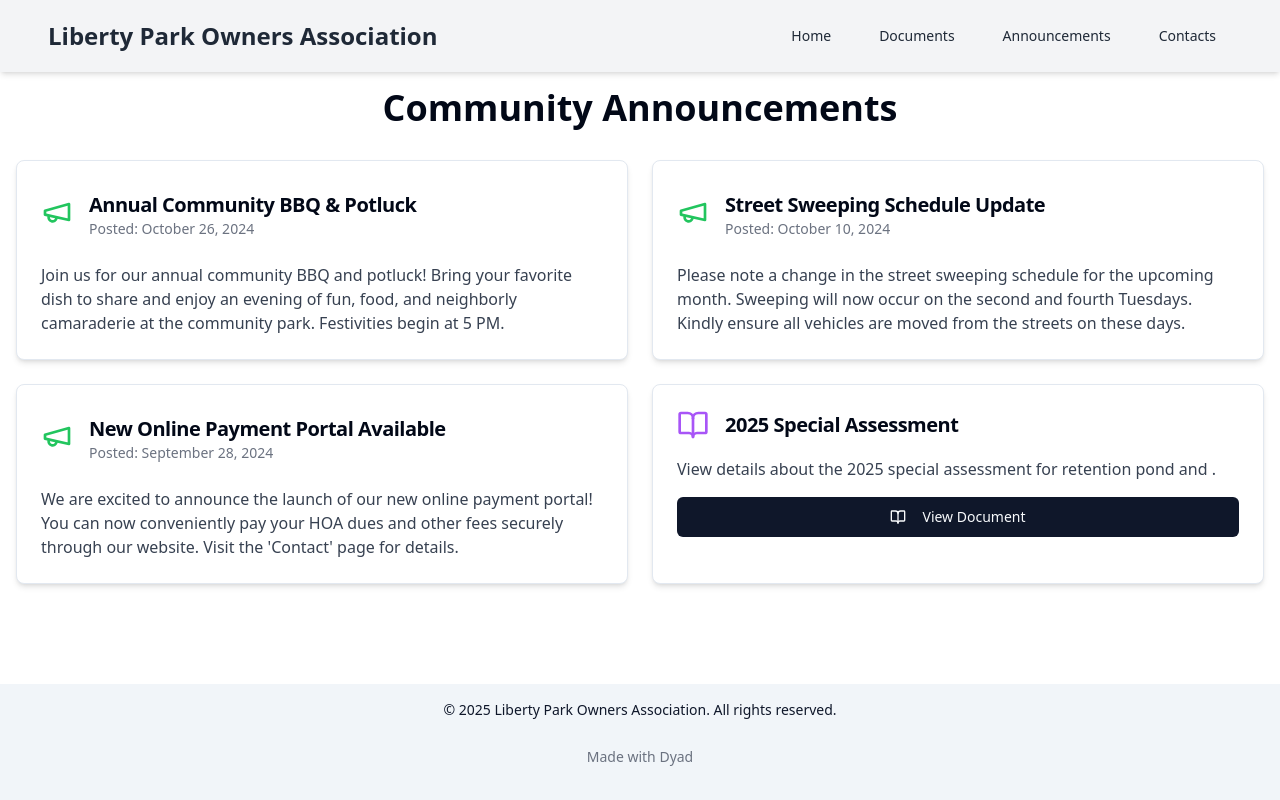
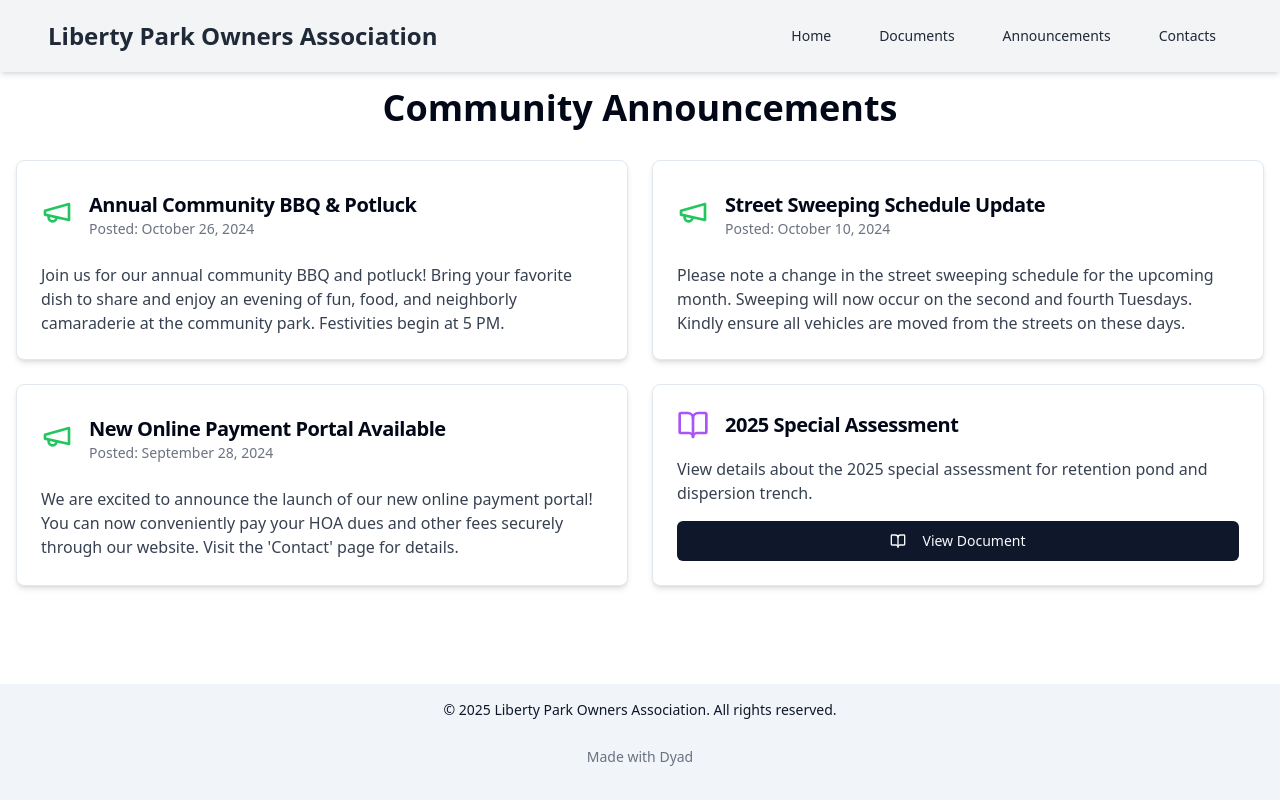
Before and after one commit to libertypark/website, a React (Vite) app: page /announcements in a window 1280 px wide. Built offline with nearby package versions, Linux system fonts and the light colour scheme.

Commit message:
Updated src/pages/AnnouncementsPage.tsx

```diff
--- a/src/pages/AnnouncementsPage.tsx
+++ b/src/pages/AnnouncementsPage.tsx
@@ -59,7 +59,7 @@ const AnnouncementsPage = () => {
                 <CardTitle className="text-xl font-semibold">2025 Special Assessment</CardTitle>
               </div>
             </div>
-            <p className="text-gray-700 mb-4 flex-grow">View details about the 2025 special assessment for retention pond and .</p>
+            <p className="text-gray-700 mb-4 flex-grow">View details about the 2025 special assessment for retention pond and dispersion trench.</p>
             <Button asChild className="w-full mt-auto">
               <Link to="/announcements/special-assessment">
                 <BookOpen className="mr-2 h-4 w-4" /> View Document
```
